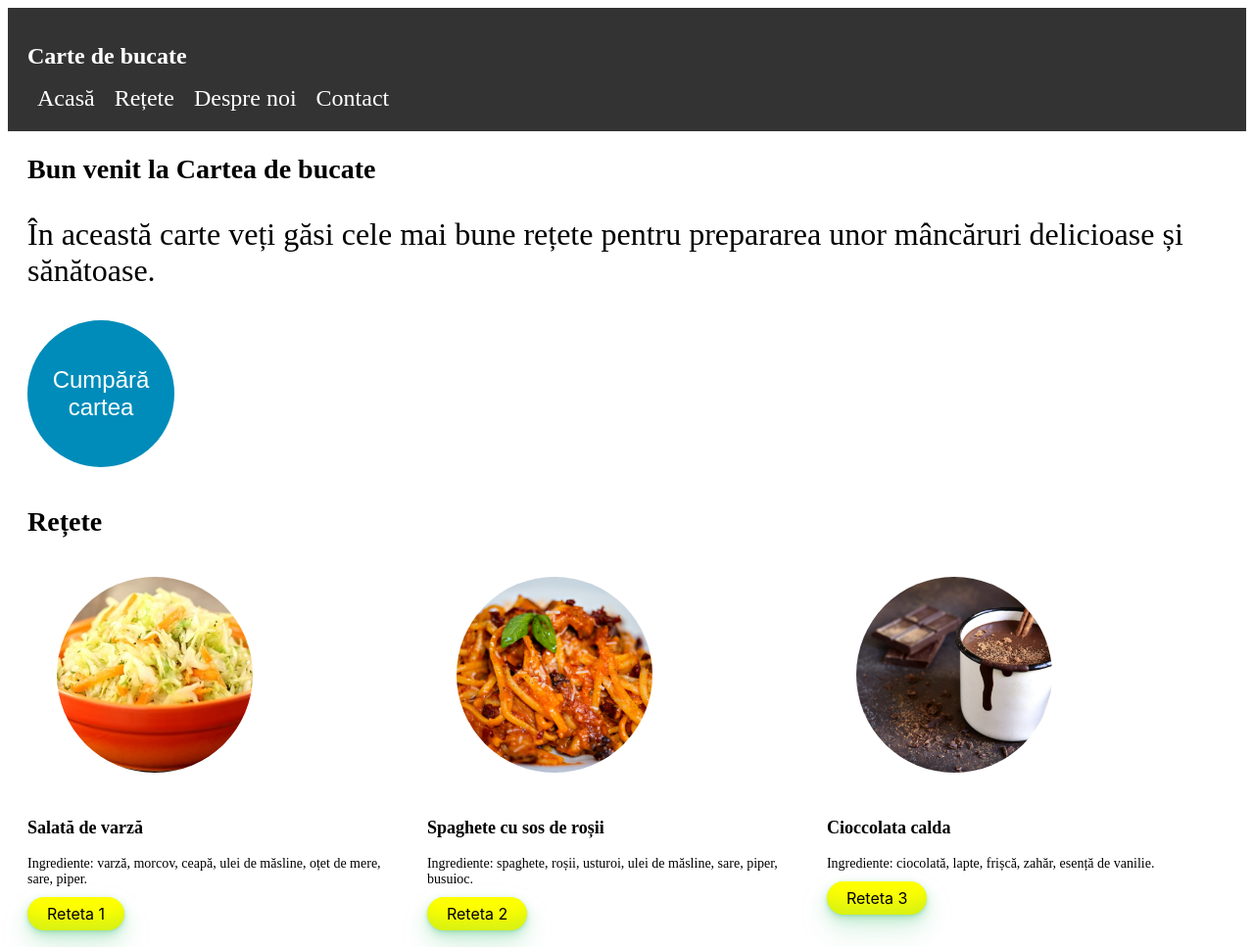
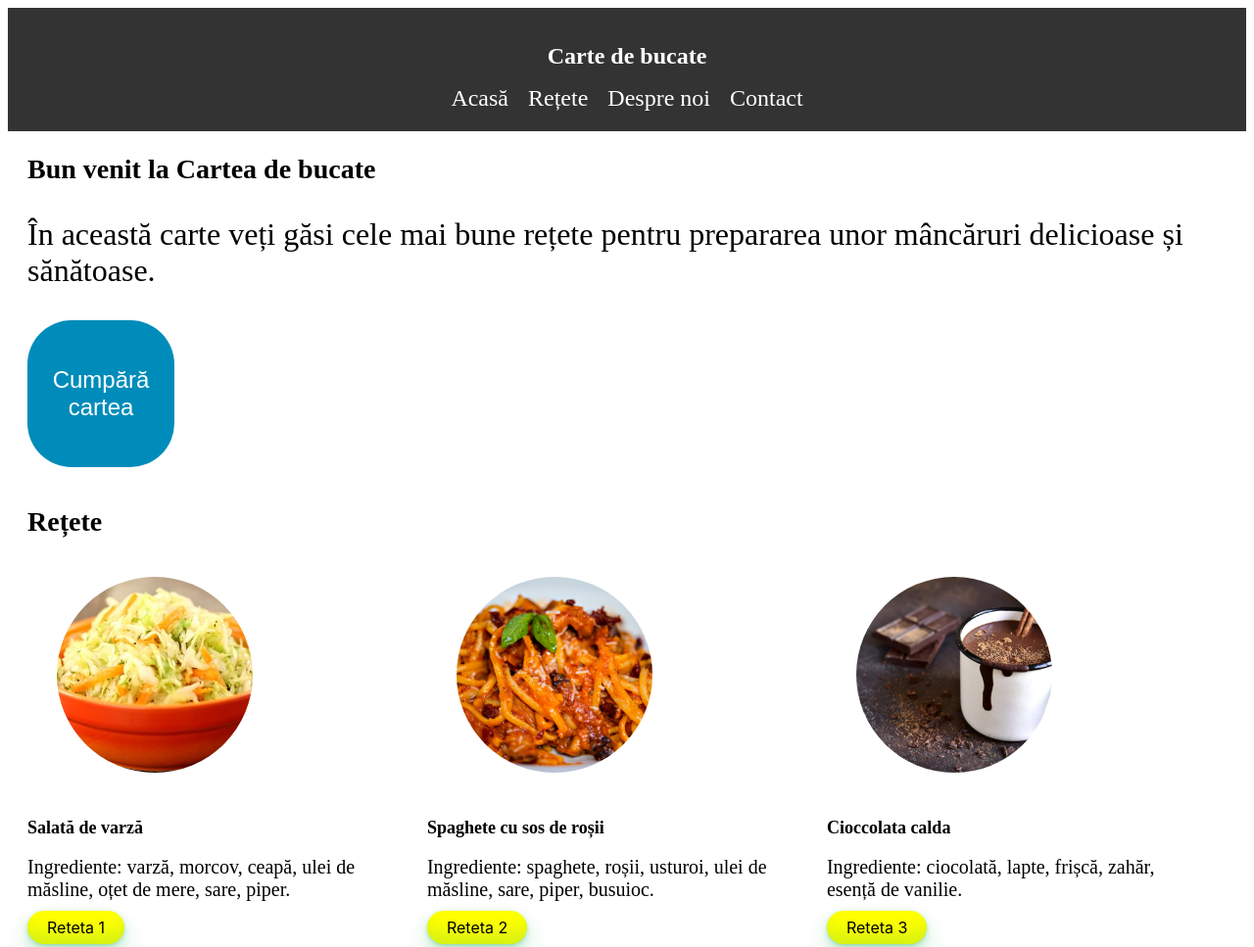
Before and after one commit to NeacsuBogdan/INF23-Neacsu-Bogdan, a plain HTML site: page index.html in a window 1280 px wide. Shown: the top 967 px of the page at 98% size. Drawn offline with Linux system fonts and the light colour scheme.

Commit message:
Update
Centrare elemente header , marire font ingrediente .

```diff
--- a/style.css
+++ b/style.css
@@ -17,21 +17,9 @@ header {
 	padding: 20px;
 }
 
-button#cumpara {
-    width: 150px;
-    height: 150px;
-    background-color: #008CBA;
-    color: white;
-    font-size: 24px;
-    border-radius: 50%;
-    border: none;
-    cursor: pointer;
-    transition: all 0.3s ease;
-}
-
-button#cumpara:hover {
-    background-color: yellow;
-    color: black;
+header h1 {
+  display: flex;
+  justify-content: center;
 }
 
 nav ul {
@@ -39,6 +27,7 @@ nav ul {
 	margin: 0;
 	padding: 0;
 	display: flex;
+  justify-content: center;
 }
 
 nav li {
@@ -48,6 +37,23 @@ nav li {
 nav a {
 	color: #fff;
 	text-decoration: none;
+}
+
+button#cumpara {
+  width: 150px;
+  height: 150px;
+  background-color: #008CBA;
+  color: white;
+  font-size: 24px;
+  border-radius: 30%;
+  border: none;
+  cursor: pointer;
+  transition: all 0.3s ease;
+}
+
+button#cumpara:hover {
+  background-color: yellow;
+  color: black;
 }
 
 main {
@@ -88,7 +94,7 @@ section li h3 {
 }
 
 section li p {
-	font-size: 14px;
+	font-size: 20px;
 	margin: 10px 0;
 }
 
```
